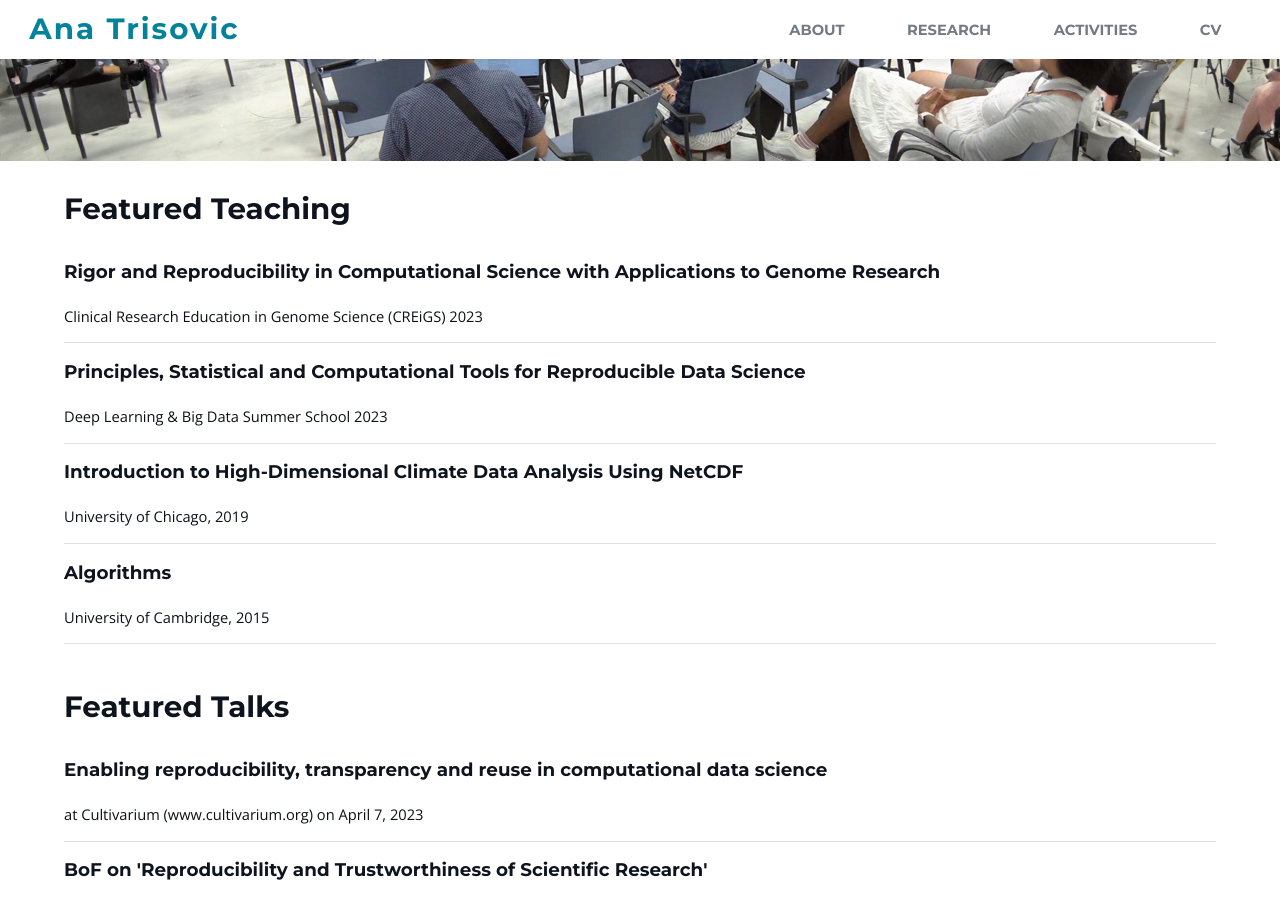
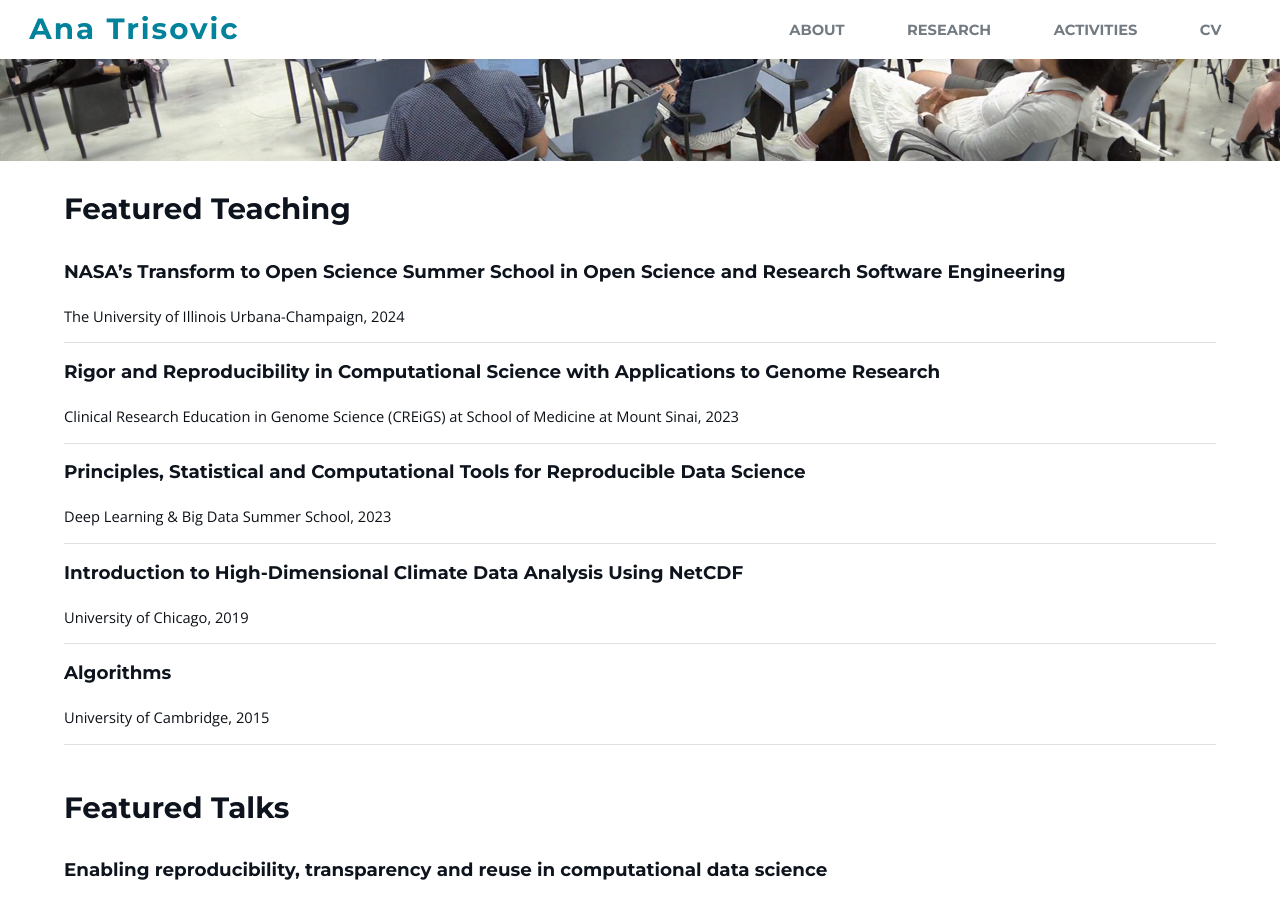
Before and after one commit to atrisovic/anatrisovic.github.io, a Jekyll site: the page built from activities.html, in a window 1280 px wide and 900 px high, scrolled down 323 px. Built offline with Jekyll 4.4.1, drawn with Linux system fonts in a browser that asks for light colours.

Commit message:
Update teaching.yml

```diff
--- a/_data/teaching.yml
+++ b/_data/teaching.yml
@@ -1,10 +1,14 @@
+- link: https://urssi.us/blog/2024/05/20/applications-now-open-for-a-summer-school-in-open-science--research-software-engineering/
+  title: NASA’s Transform to Open Science Summer School in Open Science and Research Software Engineering
+  description: The University of Illinois Urbana-Champaign, 2024
+
 - link: https://www.creigs.org
   title: Rigor and Reproducibility in Computational Science with Applications to Genome Research
-  description: Clinical Research Education in Genome Science (CREiGS) 2023
+  description: Clinical Research Education in Genome Science (CREiGS) at School of Medicine at Mount Sinai, 2023
 
 - link: "https://irdta.eu/deeplearn-events/"
   title: "Principles, Statistical and Computational Tools for Reproducible Data Science"
-  description: Deep Learning & Big Data Summer School 2023
+  description: Deep Learning & Big Data Summer School, 2023
 
 - link:
   title: Introduction to High-Dimensional Climate Data Analysis Using NetCDF
```
